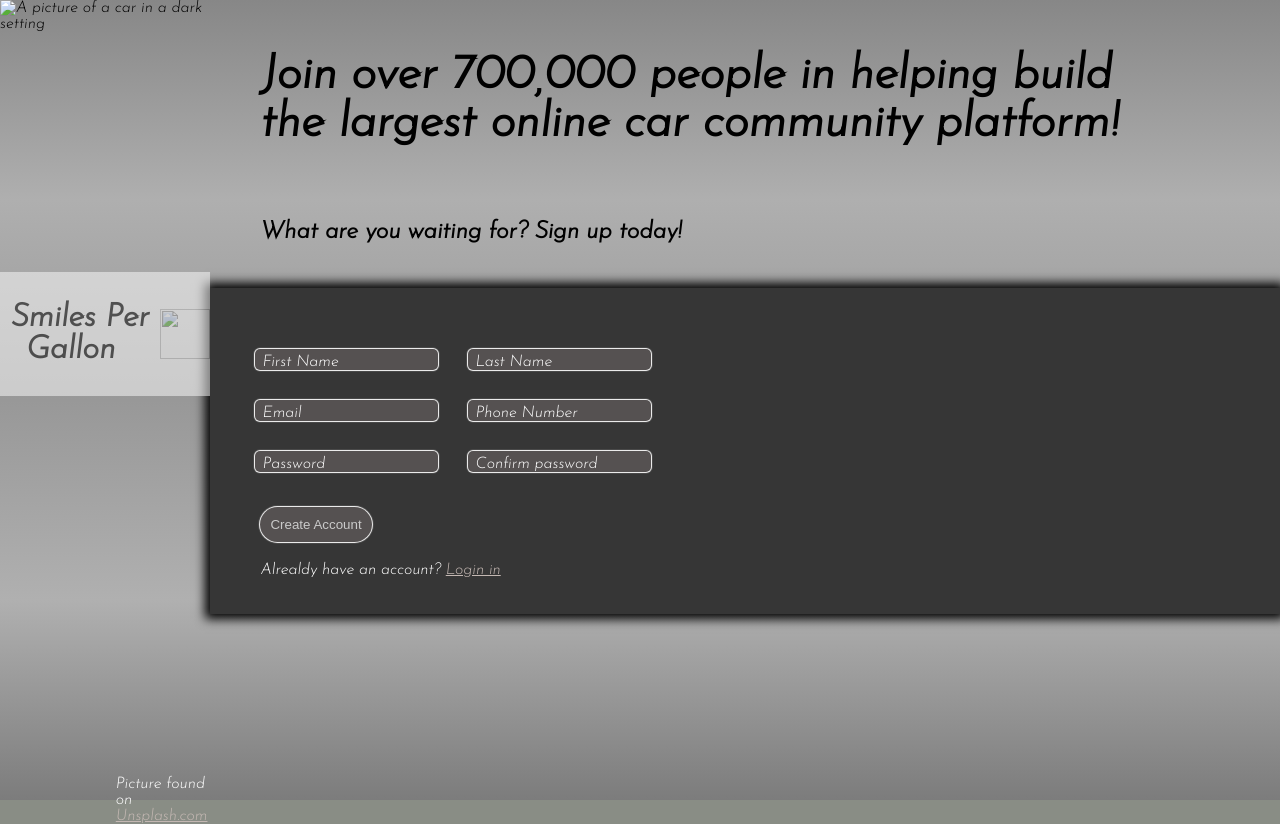
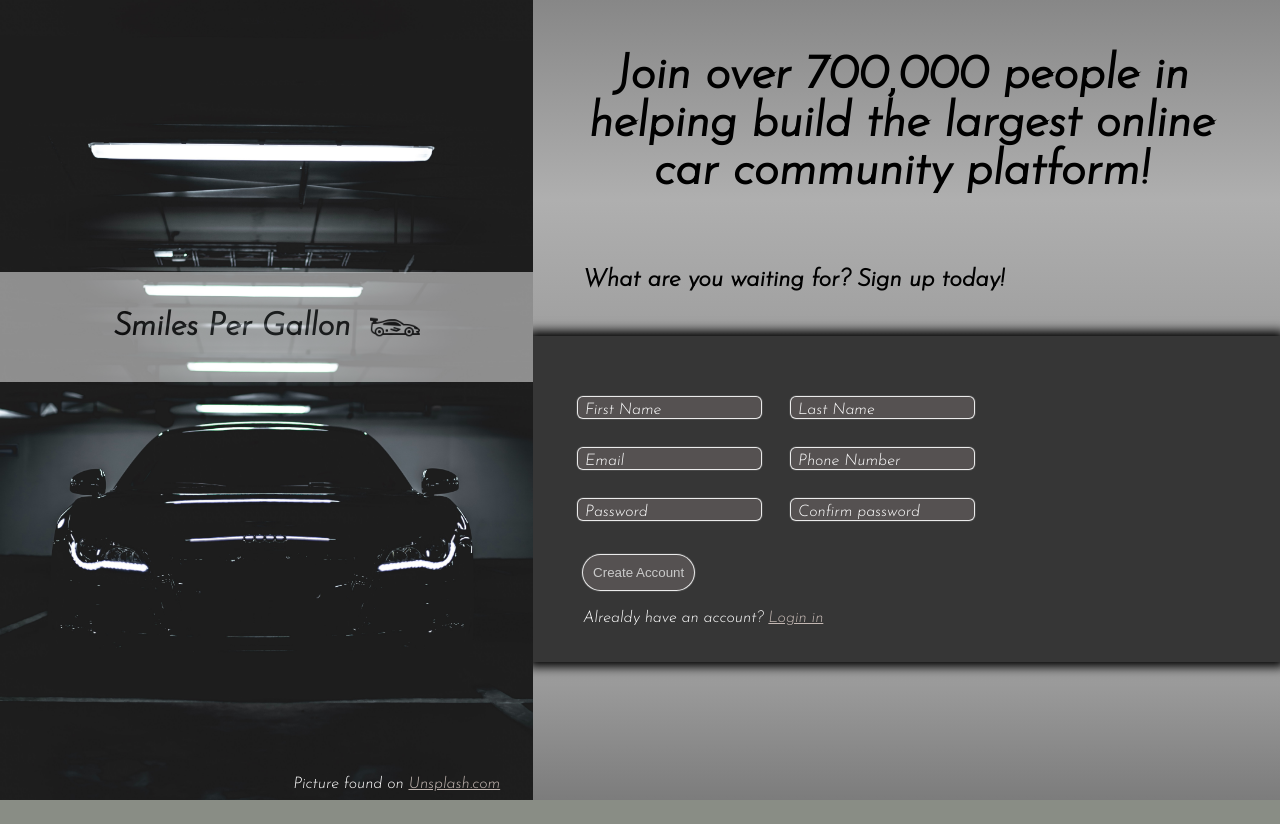
Before and after one commit to rylan386/sign-up-form, a plain HTML site: page index.html in a window 1280 px wide. Drawn offline with Linux system fonts and the light colour scheme.

Commit message:
Minor changes

```diff
--- a/index.html
+++ b/index.html
@@ -13,10 +13,10 @@
 <body>
     <div class="container">
         <div class="image">
-            <img src="images/car.jpg"
+            <img class ="car" src="./images/car.jpg"
             alt="A picture of a car in a dark setting">
             <div class="logo">
-                <h3>Smiles Per Gallon &nbsp <img src="images/racing-car.png" height="50px" width="50px"></h3>
+                <h3>Smiles Per Gallon &nbsp <img src="./images/racing-car.png" height="50px" width="50px"></h3>
                 <p>Picture found on <a href="https://unsplash.com/photos/HNCSCpWrVJA" target="blank">Unsplash.com</a></p>
             </div>
         </div>
--- a/style.css
+++ b/style.css
@@ -3,6 +3,7 @@ html {
     margin: 0;
     overflow: hidden;
     font-family: 'Josefin Sans', sans-serif;
+    flex-wrap: wrap;
 }
 
 body {
@@ -24,9 +25,9 @@ body {
     position: relative;
 }
 
-.image > img{
-    min-height: 100vh;
-    max-width: 500px;
+.image > img {
+    max-width: auto;
+    height: 100vh;
 }
 
 .logo > h3{
@@ -78,6 +79,8 @@ a:hover {
     padding: 20px;
     padding-left: 50px;
     max-width: 55rem;
+    text-align: center;
+    margin-right: 40px;
 }
 
 .sign-up-form {
```
Also changed, not shown: images/car.jpg (added), images/racing-car.png (added).
